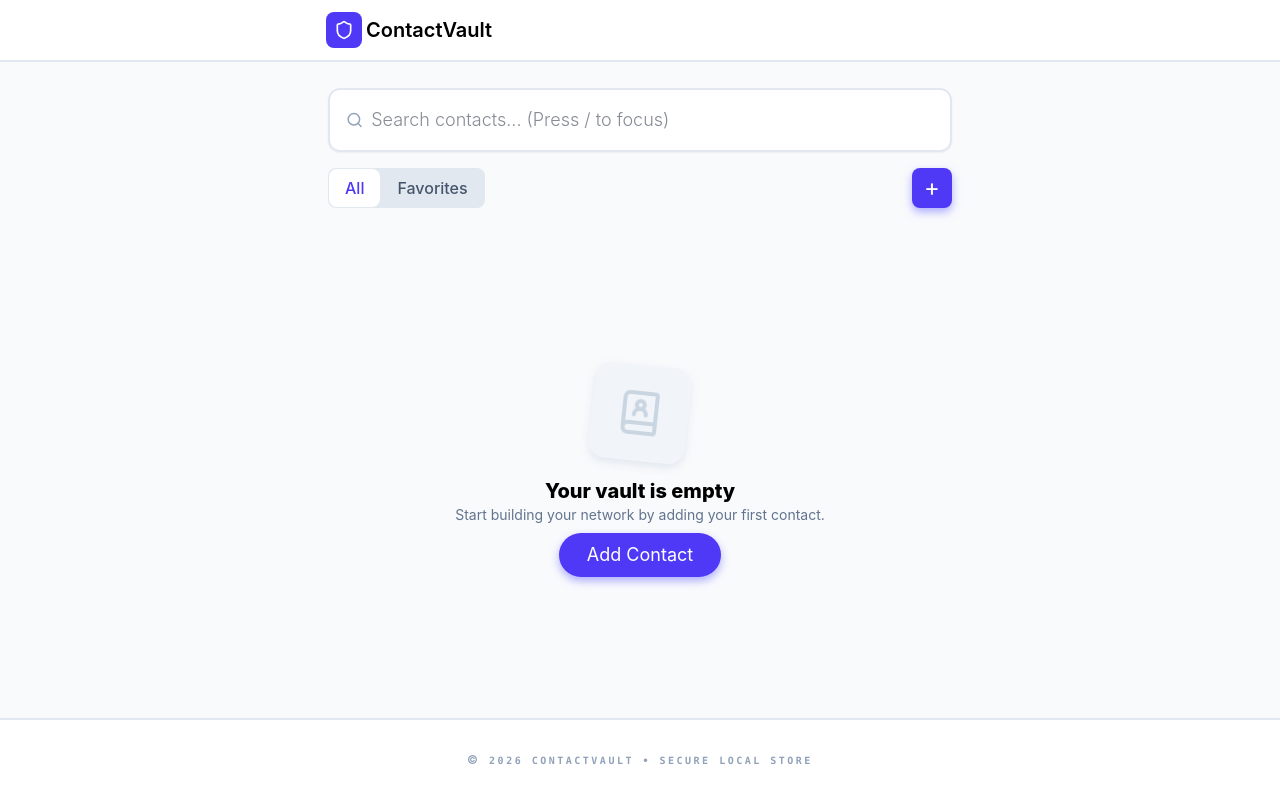
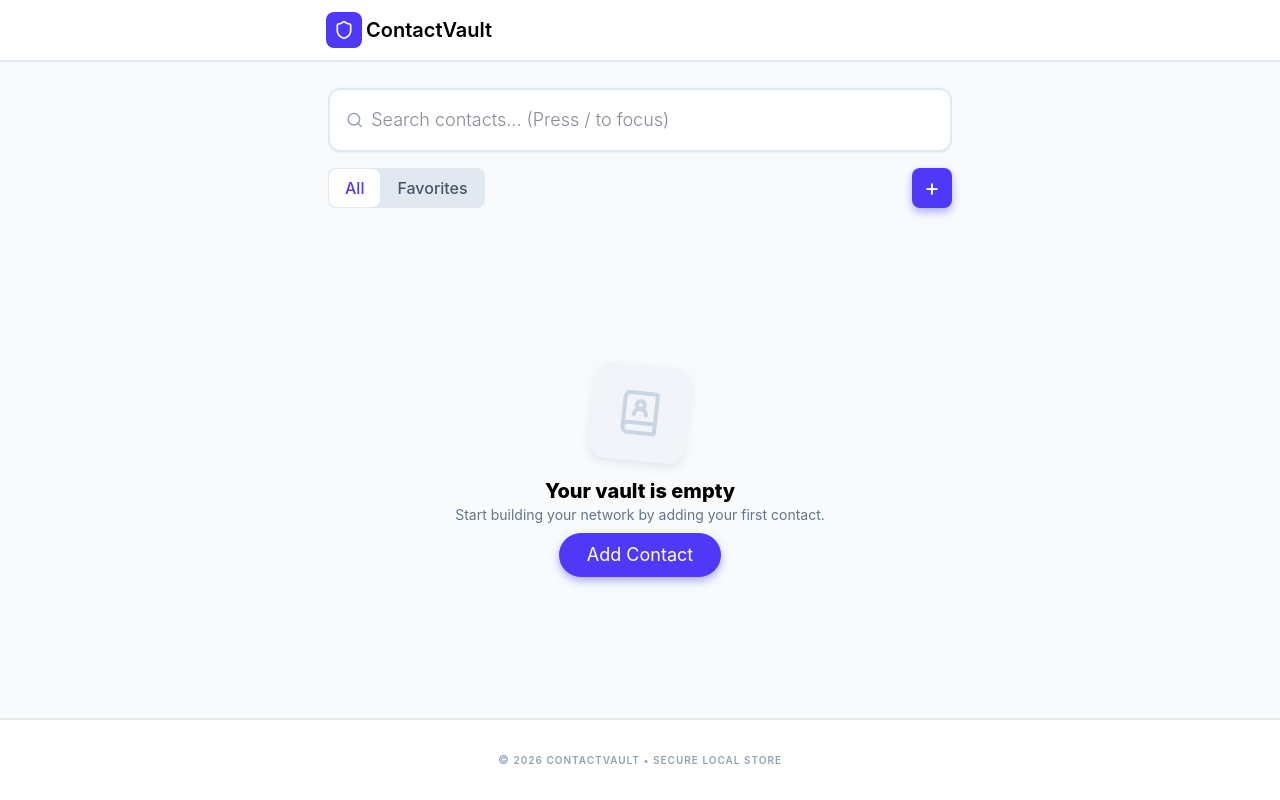
Before and after one commit to srinathj-dev/contact-vault, a React (Vite) app: page / in a window 1280 px wide. Built offline with nearby package versions, Linux system fonts and the light colour scheme.

Commit message:
changes in footer regarding font-weight

```diff
--- a/src/components/Footer.jsx
+++ b/src/components/Footer.jsx
@@ -2,7 +2,7 @@ const Footer = () => {
   return (
     <footer className="w-screen bg-white/90 backdrop-blur border-t-2 border-[#e2e8f1] py-8 z-10 flex justify-center">
       <div className="w-full md:w-4/6 lg:w-7/12 xl:w-6/12 2xl:w-5/12 flex items-center justify-center gap-1">
-        <p className="text-[10px] font-semibold text-slate-400 font-mono uppercase tracking-[0.25em]">
+        <p className="text-[10px] font-semibold text-slate-400 uppercase tracking-widest">
           <span className="text-xs normal-case font-sans">©</span> 2026
           CONTACTVAULT • SECURE LOCAL STORE
         </p>
```
